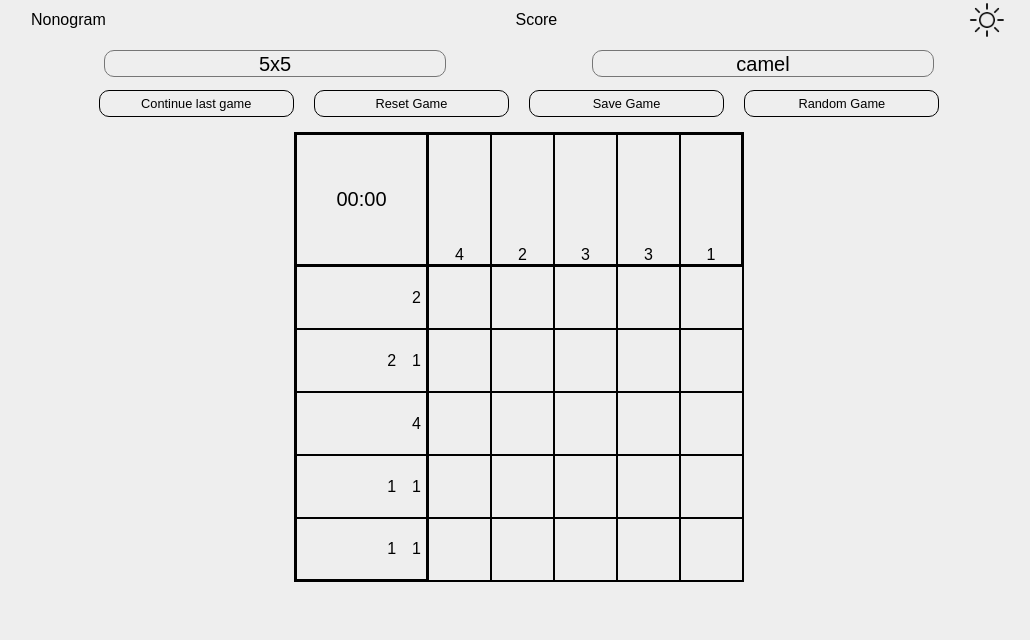
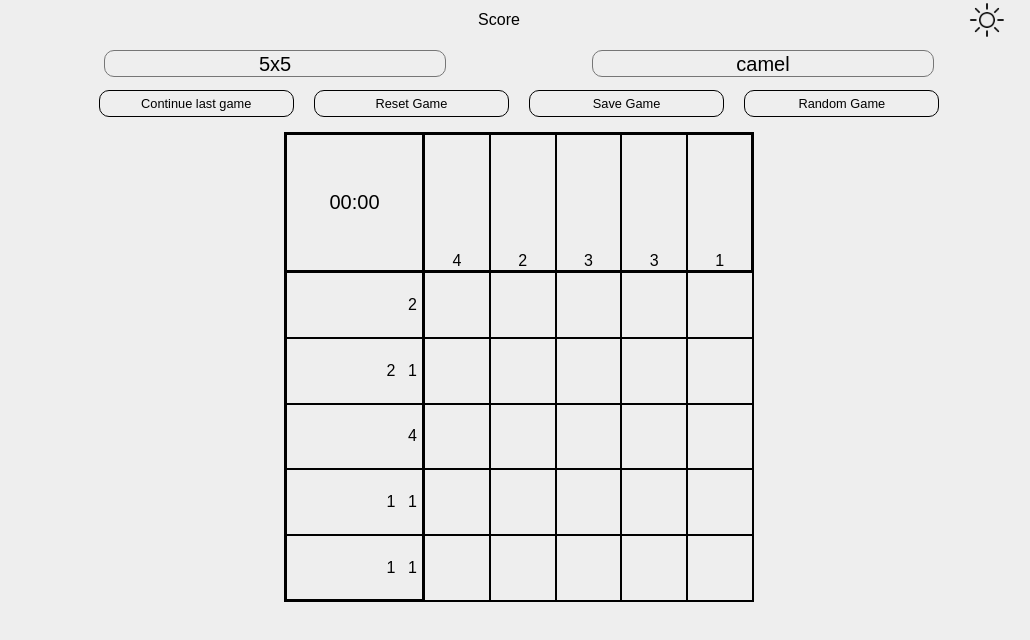
Before and after one commit to Roisler/nonograms, a website with bundled scripts: page nonograms/index.html in a window 1280 px wide. Shown: the whole page, without its empty margins (121-1151 px from the left). Built offline with nearby package versions, Linux system fonts and the light colour scheme; a web font is replaced by a local one.

Commit message:
fix: fix some styles

```diff
--- a/nonograms/app.js
+++ b/nonograms/app.js
@@ -21,9 +21,8 @@ header.classList.add('header');
 const headerContent = document.createElement('div');
 headerContent.classList.add('header-content');
 
-const logoElement = document.createElement('p');
+const logoElement = document.createElement('div');
 logoElement.classList.add('logo');
-logoElement.textContent = ct.logoText;
 
 const score = document.createElement('div');
 score.classList.add('score');
--- a/nonograms/media.css
+++ b/nonograms/media.css
@@ -1,4 +1,4 @@
-@media (max-width: 500px) {
+@media (max-width: 490px) {
   .page {
     padding: 0 5px 5px 5px;
   }
@@ -19,6 +19,7 @@
 
   .container {
     width: 350px;
+    aspect-ratio: 1 / 1;
   }
 
   .options:nth-child(2) {
--- a/nonograms/style.css
+++ b/nonograms/style.css
@@ -4,7 +4,6 @@
   --border-color: #000;
   --background-light: rgb(238, 238, 238);
   --background-dark: rgba(0, 0, 0, 0.603);
-  --background-white: rgb(255, 255, 255);
   --border-bold: 3px solid;
 }
 
@@ -79,7 +78,7 @@ body {
 
 .container {
   display: flex;
-  width: 450px;
+  width: 470px;
   aspect-ratio: 1 / 1;
   flex-wrap: wrap;
 
@@ -308,12 +307,12 @@ body {
 }
 
 .col .hint {
-  height: 22%;
+  height: 16.6%;
 }
 
 .row .hint {
   justify-content: flex-end;
-  width: 20%;
+  width: 16.6%;
 }
 
 .fill {
```
